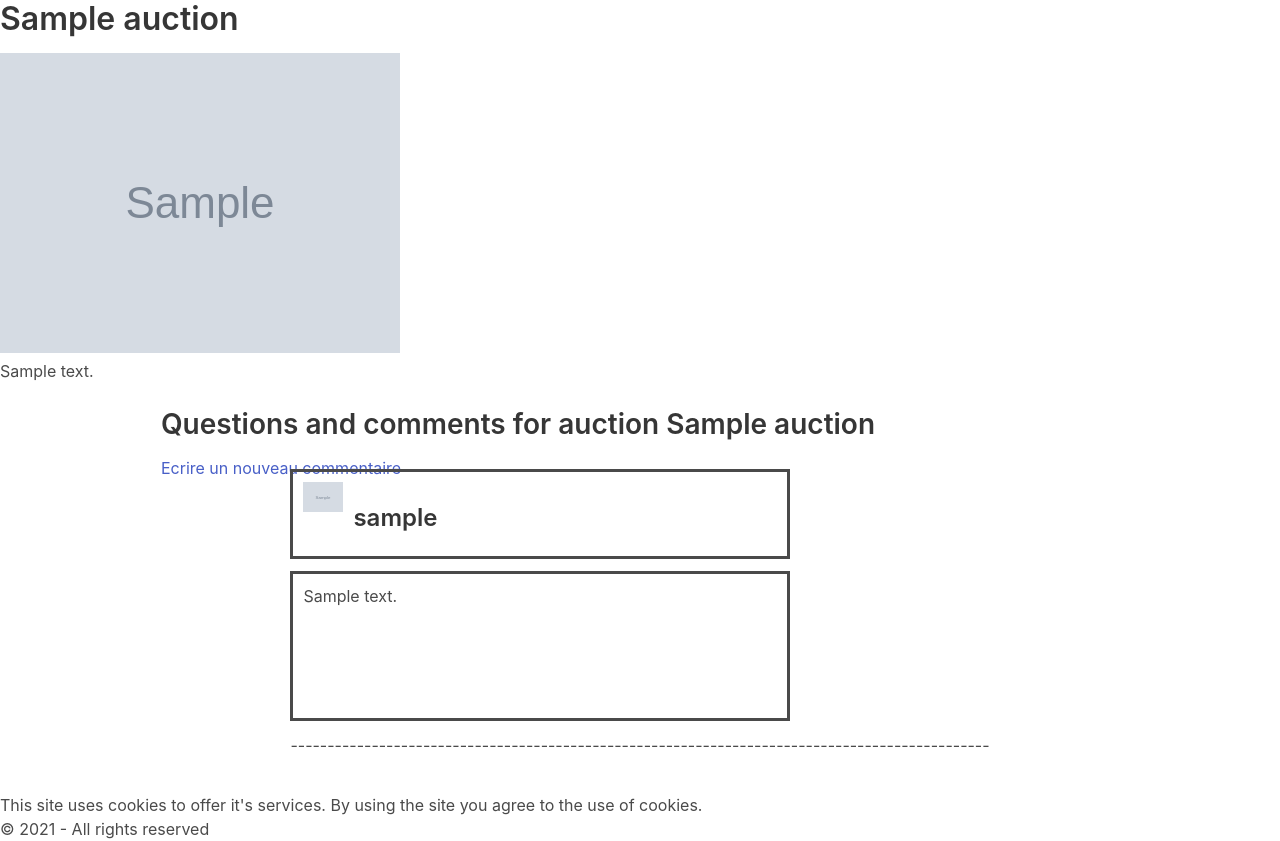
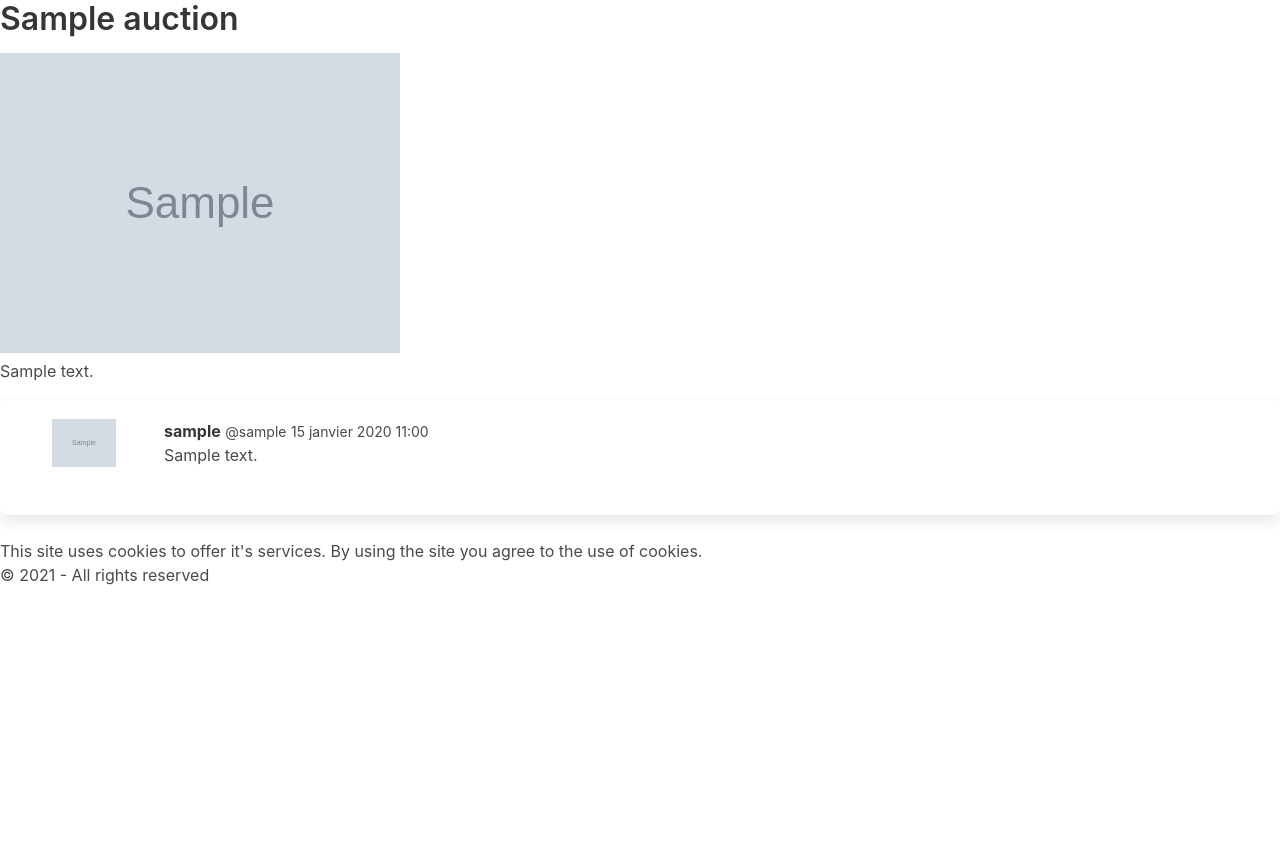
Before and after one commit to ClemiDouce/AuctionSite, a Django app: page /1 in a window 1280 px wide. Shown: the part 55-896 px from the top of the page. After the commit the page ends 640 px from the top, so only its background shows below. Run offline with Django 4.2, Linux system fonts and the light colour scheme; tables that the repository leaves empty hold one stand-in row (values such as "Sample post"); grey boxes marked "Sample" are stand-in pictures.

Commit message:
add bulma in the template details comments

```diff
--- a/comment/templates/comment/comment_details.html
+++ b/comment/templates/comment/comment_details.html
@@ -1,24 +1,45 @@
 {% load static %}
 
-<link rel="stylesheet" type="text/css" href={% static 'comment/css/style.css' %}>
+<link rel="stylesheet" href="https://cdn.jsdelivr.net/npm/bulma@0.9.3/css/bulma.min.css">
 
-<section class="auction_comments">
-	<div class="do_comments">
-		<h2>Questions and comments for auction {{ auction.title }}</h2>
-		<a class="" href="{% url 'comment:new-comment' auction_id=auction.id %}">Ecrire un nouveau commentaire</a>
-	</div>
-	{% for comment in comments %}
-		<div class="comment">
-			<div class="comment_details">
-				<img src="media/{{ comment.author.profile_picture }}"/>
-				<h3>{{ comment.author }}</h3>
-			</div>
-			<div class="comment_text">
-				<p>{{ comment.content }}</p>
-			</div>
-			<div>
-				<span>-----------------------------------------------------------------------------------------------</span>
-			</div>
+{% for comment in comments %}
+<div class="box">
+	<article class="media">
+	  <div class="media-left">
+
+		<figure class="image is-64x64">
+		  <img src="media/{{ comment.author.profile_picture }}" alt="Image">
+		</figure>
+	  </div>
+	  <div class="media-content">
+		<div class="content">
+		  <p>
+			<strong>{{ comment.author }}</strong> <small>@{{ auction.author }}</small> <small>{{ comment.date_created }}</small>
+			<br>
+			{{ comment.content }}
+		  </p>
 		</div>
-	{% endfor %}
-</section>
+		<nav class="level is-mobile">
+		  <div class="level-left">
+			<a class="level-item" aria-label="reply">
+			  <span class="icon is-small">
+				<i class="fas fa-reply" aria-hidden="true"></i>
+			  </span>
+			</a>
+			<a class="level-item" aria-label="retweet">
+			  <span class="icon is-small">
+				<i class="fas fa-retweet" aria-hidden="true"></i>
+			  </span>
+			</a>
+			<a class="level-item" aria-label="like">
+			  <span class="icon is-small">
+				<i class="fas fa-heart" aria-hidden="true"></i>
+			  </span>
+			</a>
+		  </div>
+		</nav>
+	  </div>
+
+	</article>
+  </div>
+  {% endfor %}
```
